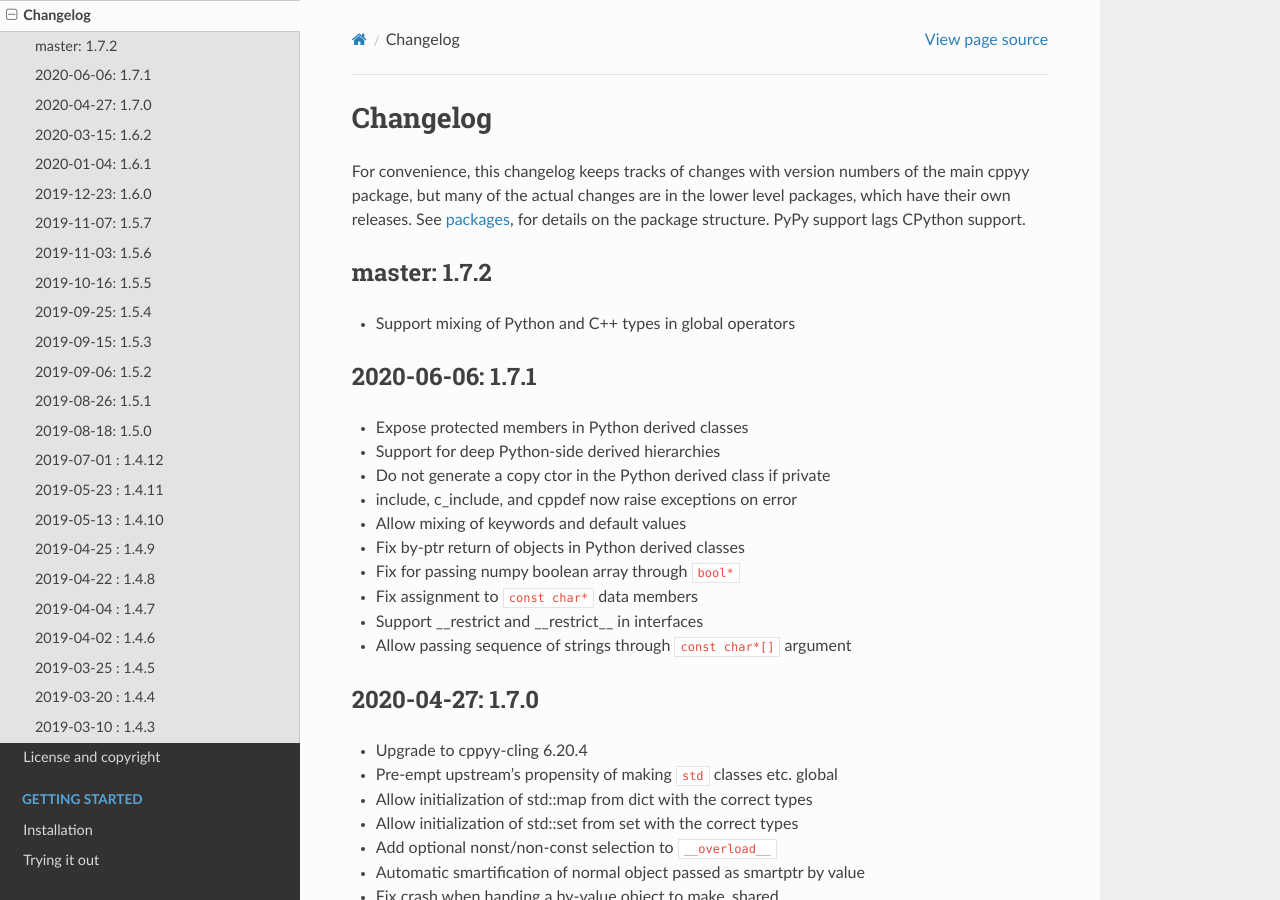
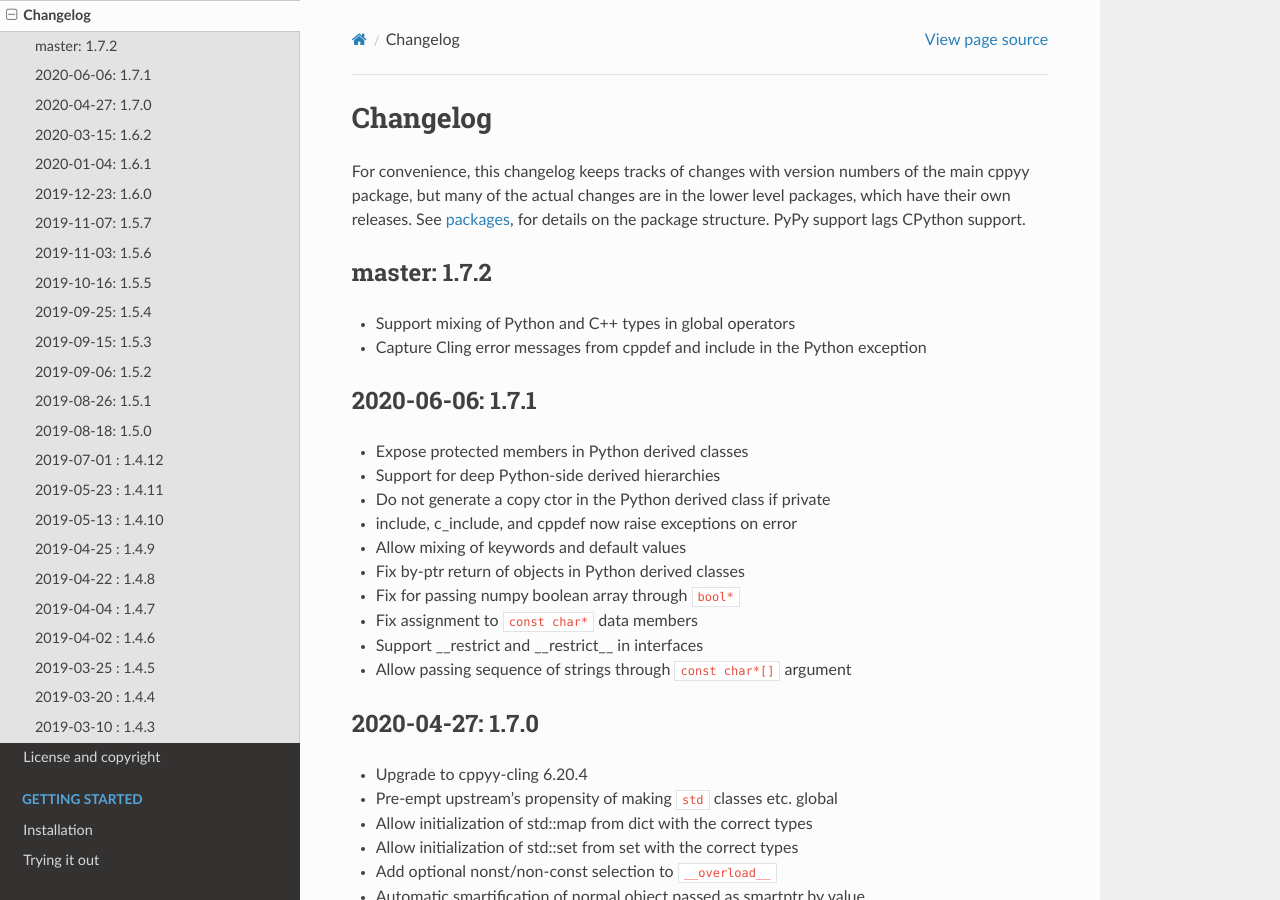
Before and after one commit to wlav/cppyy, a Sphinx documentation site: the page built from doc/source/changelog.rst, in a window 1280 px wide and 900 px high. Built offline with Sphinx 7.4.7 and the Read the Docs theme 2.0.0, drawn with Linux system fonts in a browser that asks for light colours.

Commit message:
update changelog: capture error messages

```diff
--- a/doc/source/changelog.rst
+++ b/doc/source/changelog.rst
@@ -14,6 +14,7 @@
 -------------
 
 * Support mixing of Python and C++ types in global operators
+* Capture Cling error messages from cppdef and include in the Python exception
 
 
 2020-06-06: 1.7.1
```
